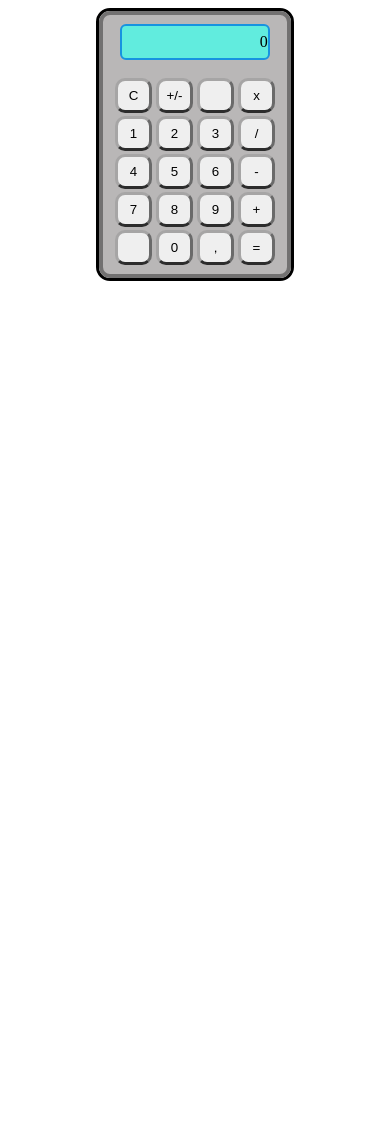
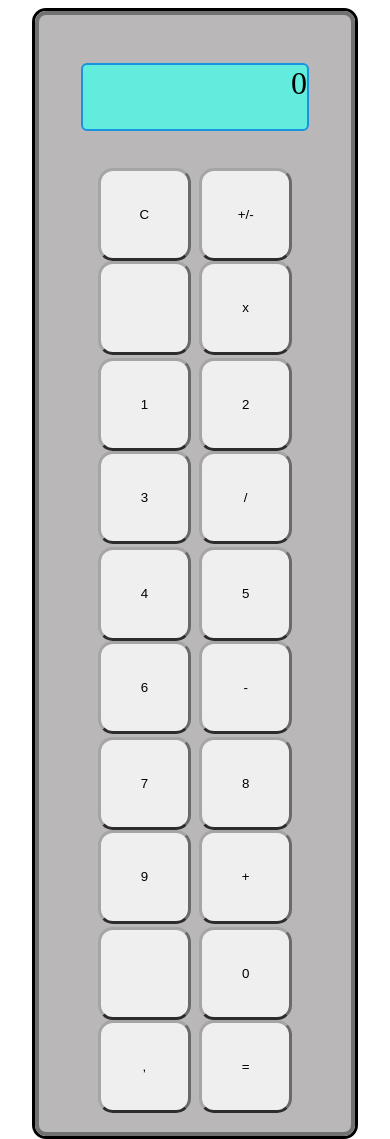
Before and after one commit to AndersonGenez/calculadora-Catu, a plain HTML site: page index.html in a window 390 px wide. Before the commit the page ends 844 px from the top, so only its background shows below. Drawn offline with Linux system fonts and the light colour scheme.

Commit message:
responsive 1

```diff
--- a/calculadora.css
+++ b/calculadora.css
@@ -1,24 +1,25 @@
 #skin {
 	margin-left: auto;
 	margin-right: auto;
+
 	align-content: center;
 	border: solid 4px;
 	width: auto;
 	height: auto;
-	padding-left: 6;
-	padding-right: 6;
-	padding-top: 9;
-	padding-bottom: 6;
+	padding-left: 0.5em;
+	padding-right: 0.5em;
+	padding-top: 0.5em;
+	padding-bottom: 0.5em;
 	border-color: rgba(32, 32, 32, 0.462);
 	background-color: rgb(185, 183, 183);
 	border-radius: 11px;
 }
 #visor {
 	border: solid 2px;
-	width: 9.1em;
+	width: 7.3em;
 	height: 2em;
 	text-align: right;
-	line-height: 2em;
+	/*line-height: 2em;*/
 	display: inline-block;
 	overflow: hidden;
 	background-color: rgb(97, 236, 222);
@@ -26,23 +27,60 @@
 	border-radius: 6px;
 }
 .boton {
-	width: 37px;
-	height: 35px;
-	border-radius: 10px;
+	width: 5em;
+	height: 5em;
+	border-radius: 15px;
 	color: black;
 	border-width: 3px;
 	border-color: rgba(136, 135, 135, 0.707);
 	border-bottom-color: grey;
+
 }
 #borde {
+	font-size: 40px;
 	border-color: black;
 	border: solid 3px;
-	width: 12em;
-	height: 7px auto;
+	width: 30%;
+	max-width: 1300px;
+	height: auto;
 	margin-left: auto;
 	margin-right: auto;
 	border-radius: 14px;
+	min-width: 10em;
 }
 .uno {
 	padding-top: 3px;
 }
+.pepe{
+	width: 5em;
+	height: 5em;
+	border: solid black;
+}
+
+/* Movile design*/
+.pepe{
+	width: 10px;
+	height: 10px;
+	border: solid blue;
+	}
+body{
+	font-size: 20px;
+}
+#borde{
+	width: 30%;
+	border: solid black;
+}
+@media (max-width: 900px){
+	#borde{
+		font-size: 32px;
+		width: 80%;
+	}
+	.boton {
+		width: 7em;
+		height: 7em;
+	}
+	#visor{
+		margin-top: 1em;
+		width: 80%;
+	}
+}
--- a/index.html
+++ b/index.html
@@ -1,6 +1,10 @@
 <html>
 
 <head>
+
+    <meta charset="UTF-8">
+    <meta name="viewport" content="width=device-width, initial-scale=1.0">
+    <title>Calculadora</title>
     <link rel=stylesheet href="calculadora.css" type="text/css">
     <script src="calculadora.js"></script>
 </head>
@@ -8,9 +12,9 @@
 <body>
 
     <article id="borde">
-              <article align ='center'  id="skin">
+        <article align='center' id="skin">
             <div>
-                     <div id="visor" >0</div>
+                <div id="visor">0</div>
             </div>
             <br>
 
@@ -23,14 +27,15 @@
             <input type="button" class="boton" onClick="almacenarNum ('*')" value="x">
             <div class="uno">
 
-                            <input type="button" class="boton" onClick="enviarNum (1)" value = '1'>
+                <input type="button" class="boton" onClick="enviarNum (1)" value='1'>
 
                 <input type='button' class='boton' onClick="enviarNum (2)" value="2">
 
                 <input type="button" class='boton' onClick="enviarNum (3)" value='3'>
 
                 <input type="button" class='boton' onClick="almacenarNum ('/')" value='/'>
-                            </div> <div class="uno">
+            </div>
+            <div class="uno">
 
                 <input type="button" class='boton' onClick="enviarNum (4)" value='4'>
 
@@ -39,17 +44,18 @@
                 <input type="button" class='boton' onClick="enviarNum (6)" value="6">
 
                 <input type="button" class='boton' onClick="almacenarNum ('-')" value="-">
-                            </div> <div class="uno">
+            </div>
+            <div class="uno">
 
-                            <input type="button" class='boton'onClick="enviarNum (7)" value="7">
+                <input type="button" class='boton' onClick="enviarNum (7)" value="7">
 
                 <input type="button" class='boton' onClick="enviarNum (8)" value="8">
 
-                            <input type="button" class='boton' onClick="enviarNum (9)" value="9">
+                <input type="button" class='boton' onClick="enviarNum (9)" value="9" >
 
                 <input type="button" class='boton' onClick="almacenarNum ('+')" value="+">
-                            </div> <div class="uno">
-
+            </div>
+            <div class="uno">
 
                 <input type="button" class='boton' value="&nbsp">
 
@@ -58,8 +64,8 @@
                 <input type="button" class='boton' onClick="enviarNum (',')" value=",">
 
                 <input type="button" class='boton' onClick="resultado()" value="=">
-                            </div> <div class="uno">
-
+            </div>
+            <div class="uno">
 
                 <input id="primernumero" type="hidden" />
                 <input id="operaciones" type="hidden" />
```
Lines whose indentation alone changed are shown as unchanged.
